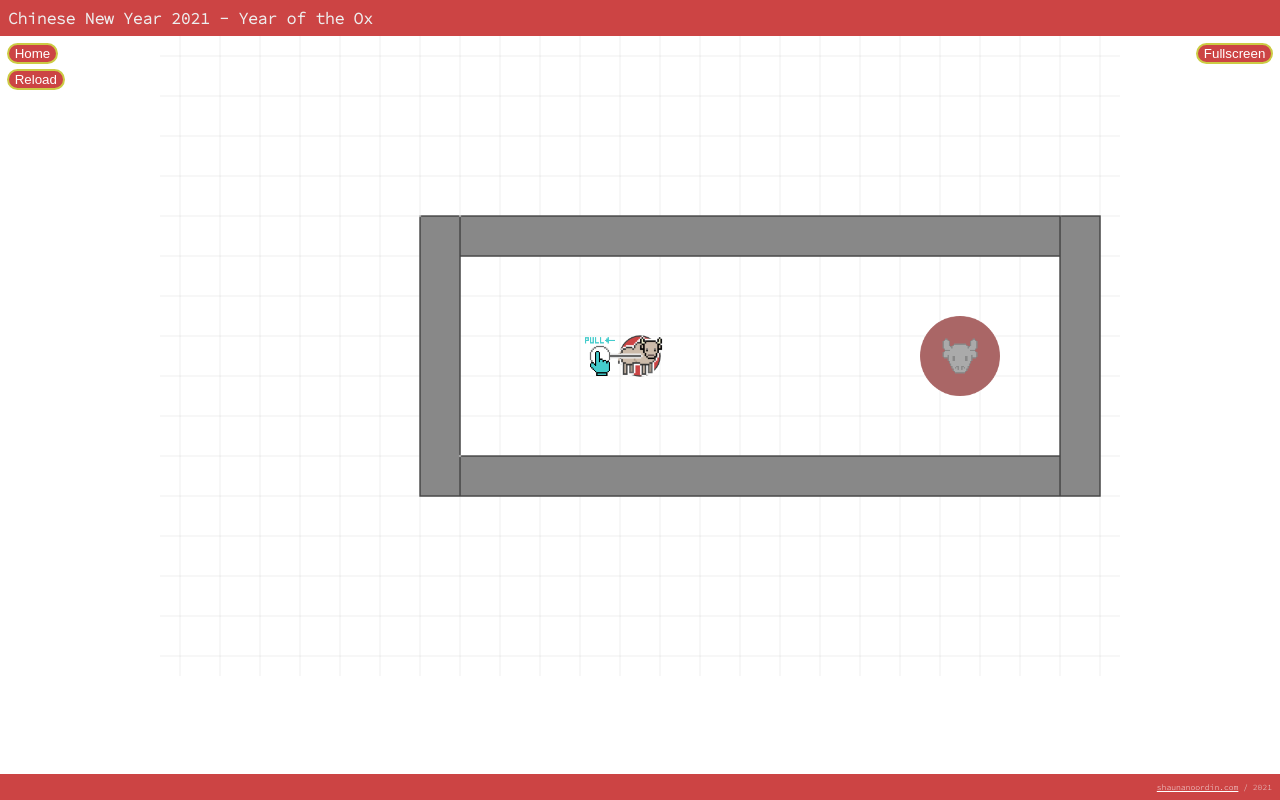
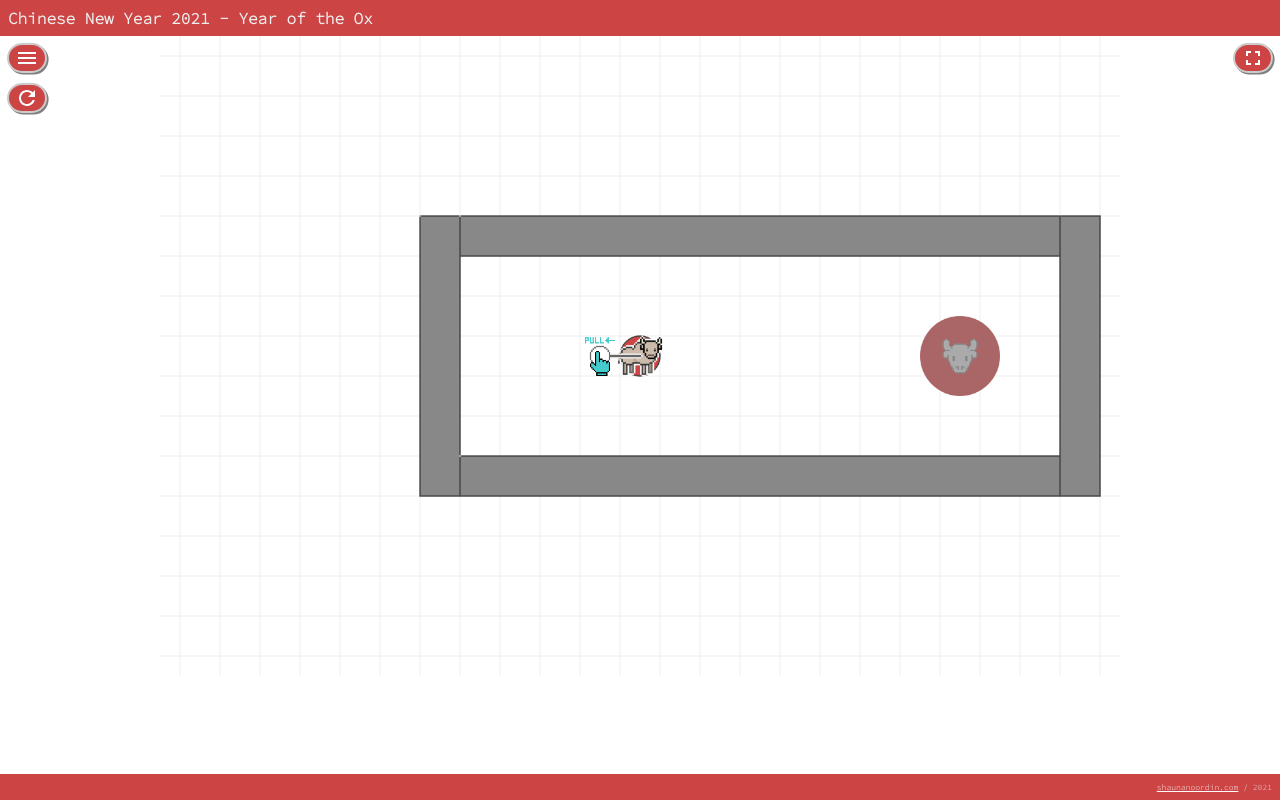
Before and after one commit to shaunanoordin/cny2021, a website built with webpack: page index.html in a window 1280 px wide. Built offline with nearby package versions, Linux system fonts and the light colour scheme.

Commit message:
Improve UI buttons

```diff
--- a/index.html
+++ b/index.html
@@ -17,12 +17,12 @@
 <main id="main">
   <canvas id="canvas"></canvas>
   <div id="menu">
-    <img id="banner" src="./assets/banner.png" />
+    <img id="banner" src="./assets/banner.png" alt="Chinese New Year 2021 (Year of the Ox) banner" />
     <div id="levels-list"></div>
   </div>
-  <button id="button-home" class="ui-button">Home</button>
-  <button id="button-fullscreen" class="ui-button">Fullscreen</button>
-  <button id="button-reload" class="ui-button">Reload</button>
+  <button id="button-home" class="ui-button"><img src="./assets/icon-menu-white.svg" alt="Home Menu" /></button>
+  <button id="button-fullscreen" class="ui-button"><img src="./assets/icon-fullscreen-white.svg" alt="Fullscreen" /></button>
+  <button id="button-reload" class="ui-button"><img src="./assets/icon-refresh-white.svg" alt="Reload" /></button>
 </main>
 <footer>
   <div><a href="https://shaunanoordin.com" target="_blank">shaunanoordin.com</a> / 2021
--- a/src/main.scss
+++ b/src/main.scss
@@ -125,10 +125,26 @@ table {
 
   .ui-button {
     position: absolute;
+    cursor: pointer;
     color: #fff;
     background: #c44;
-    border: 2px solid #cc4;
-    border-radius: 1em;
+    border: 2px solid #ccc;
+    border-radius: 1rem;
+    box-shadow: 0.1rem 0.1rem 0 rgba(0, 0, 0, 0.5);
+
+    &:hover {
+      border: 2px solid #fff;
+    }
+
+    &:active {
+      border: 2px solid #888;
+    }
+
+    img {
+      display: block;
+      width: 1.5rem;
+      height: 1.5rem;
+    }
   }
 
   #button-home {
@@ -142,7 +158,7 @@ table {
   }
 
   #button-reload {
-    top: 2.5em;
+    top: 3.5em;
     left: 0.5em;
   }
 }
```
Also changed, not shown: app/main.css, assets/icon-fullscreen-white.svg (added), assets/icon-menu-white.svg (added), assets/icon-refresh-white.svg (added), 1 other file.
